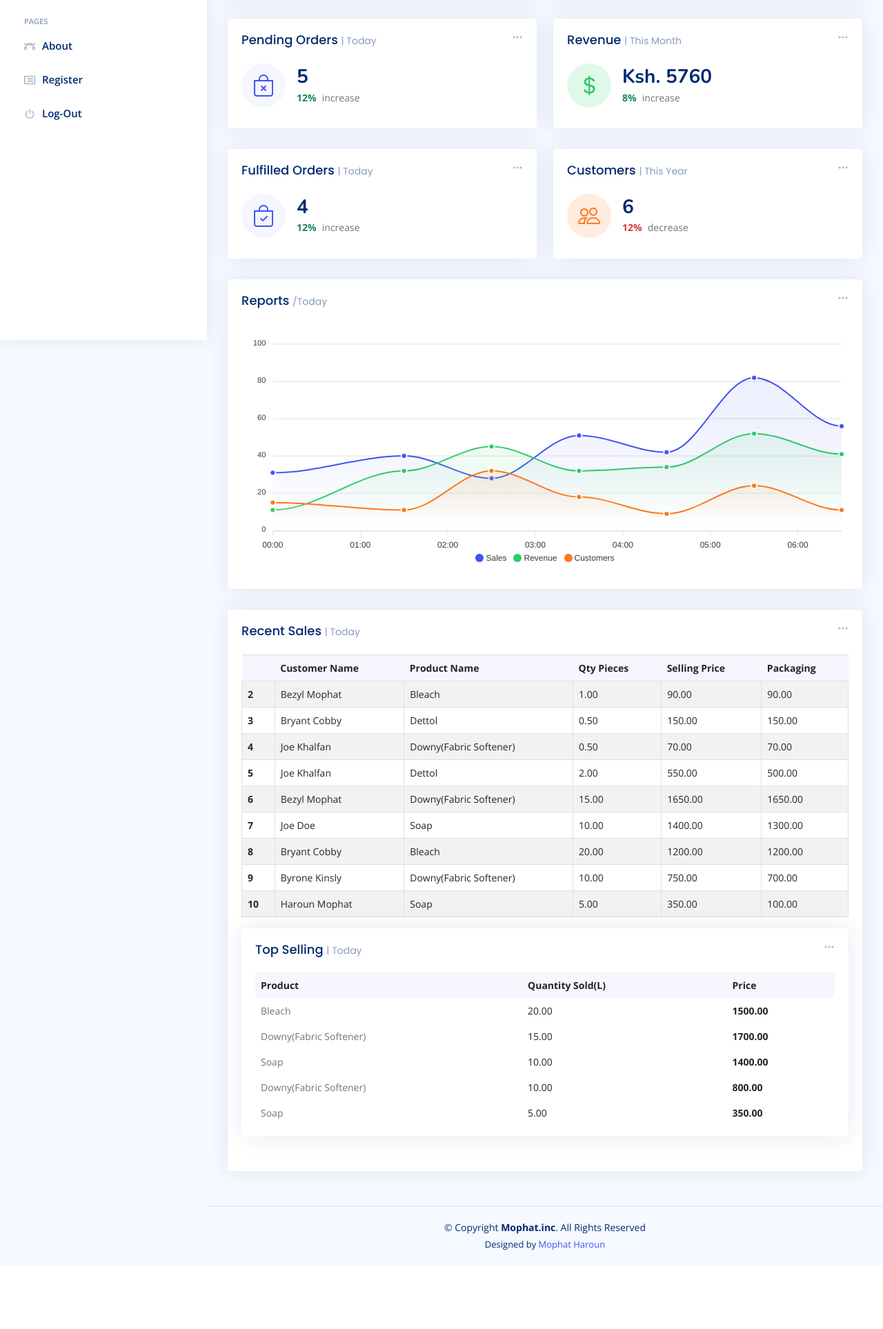
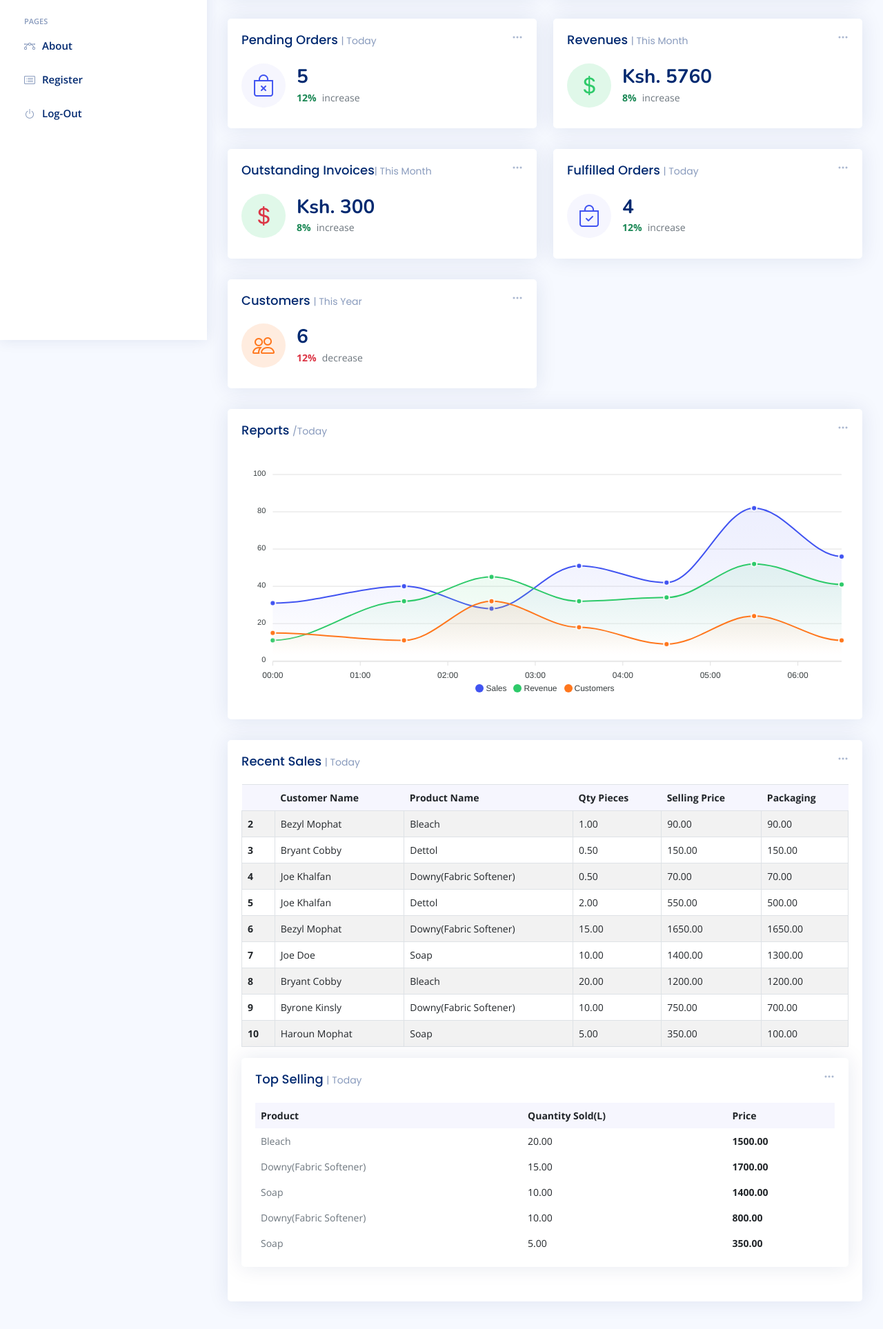
Before and after one commit to Bezyl-Mophat-Otieno/Point-of-Sale-System, a Django app: page /home/dashboard/ in a window 1280 px wide. Shown: the part 307-2234 px from the top of the page at 69% size. Before the commit the page ends 2120 px from the top, so only its background shows below. Run offline with Django 4.2, Linux system fonts and the light colour scheme; a user stored in the database is signed in; data comes from the database, SQL or seed files in the repository; both versions use the stored data as it was after the commit; some libraries are stand-ins or nearby versions.

Commit message:
Feature added

```diff
--- a/configurations/settings.py
+++ b/configurations/settings.py
@@ -128,4 +128,4 @@ STATIC_URL = '/static/'
 
 DEFAULT_AUTO_FIELD = 'django.db.models.BigAutoField'
 STATICFILES_DIRS = [BASE_DIR / 'configurations/static']
-STATIC_ROOT = os.path.join(BASE_DIR/'configurations', 'staticfiles')
+STATIC_ROOT = os.path.join(BASE_DIR / 'configurations', 'staticfiles')
--- a/home/views.py
+++ b/home/views.py
@@ -22,6 +22,7 @@ def index(request):
     # Calculatiing the revenue accrued by the sales
     sales = Order.objects.filter (amount_paid__gt=0 )
     revenue = sales.aggregate(total=Sum(F('amount_paid')))['total']
+    accountsRecievable = sales.aggregate(total=Sum(F('balance')))['total']
     #Counting the total number of sales made
     salesCount = sales.count();
     # render top sales in the home page
@@ -29,7 +30,7 @@ def index(request):
     #render the list of products that we currently have in stock
     products = Product.objects.all().count()
 
-    context = { 'pending':pendingOrders , 'fulfilled':fullFilledOrdersCount, 'salesCount':salesCount , 'products':products , 'customers':customers , 'revenue':revenue , 'topSales':topSales , 'products':products , 'sales':sales }
+    context = { 'pending':pendingOrders , 'fulfilled':fullFilledOrdersCount, 'salesCount':salesCount , 'products':products , 'customers':customers , 'revenue':revenue , 'topSales':topSales , 'products':products , 'sales':sales , 'accountsRecievable':accountsRecievable }
     return render(request, 'home/home.html',context)
 
 def aboutPage(request):
--- a/stockManager/models.py
+++ b/stockManager/models.py
@@ -49,6 +49,7 @@ class Order(models.Model):
     delivery = models.CharField(max_length=100,null=True , choices=DELIVERY)
     order_status = models.CharField(max_length=100,null=True , choices=STATUS)
     packaging = models.CharField(max_length=100,null=True , choices=PACKAGING)
+    balance = models.DecimalField(max_digits=6, decimal_places=2)
 
 
     def __str__(self):
@@ -58,6 +59,10 @@ class Order(models.Model):
     @property
     def credits (self):
         return self.sold_at - self.amount_paid
+
+    def save(self,*args, **kwargs):
+        self.balance = self.sold_at - self.amount_paid
+        super(Order, self).save(*args, **kwargs)
 
 
 
--- a/stockManager/urls.py
+++ b/stockManager/urls.py
@@ -30,6 +30,7 @@ path('fulfilledOrders/',views.fulfilledOrders,name='fulfilledOrders'),
     #sale patterrns
 path('addSale/',views.addSalesForm,name='addSale'),
 path('allSales/',views.allSales,name='allSales'),
+path('outstandingInvoices/',views.outstandingInvoices,name='outstandingInvoices'),
 # path('updateOrder/<int:orderId>',views.updateOrders,name='updateOrder'),
 # path('deleteOrder/<int:orderId>',views.deleteOrder,name='deleteOrder'),
 
--- a/templates/base.html
+++ b/templates/base.html
@@ -39,8 +39,8 @@
     </style>
 
       <!-- Favicons -->
-      <link href="{% static 'assets/img/favicon.png'%}" rel="icon">
-      <link href="{% static 'assets/img/apple-touch-icon.png'%}" rel="apple-touch-icon">
+      <link href="{% static 'assets/img/burst.jpeg'%}" rel="icon">
+      <link href="{% static 'assets/img/burst.jpeg'%}" rel="apple-touch-icon">
 
       <!-- Google Fonts -->
       <link href="https://fonts.gstatic.com" rel="preconnect">
--- a/templates/home/home.html
+++ b/templates/home/home.html
@@ -10,9 +10,9 @@
     <meta content="" name="description" />
     <meta content="" name="keywords" />
     <!-- Favicons -->
-    <link href="{% static 'assets/img/favicon.png'%}" rel="icon" />
+    <link href="{% static 'assets/img/burst.jpeg'%}" rel="icon" />
     <link
-      href="{% static 'assets/img/apple-touch-icon.png'%}"
+      href="{% static 'assets/img/burst.jpeg'%}"
       rel="apple-touch-icon"
     />
 
@@ -848,7 +848,7 @@
 
                   <div class="card-body">
                     <h5 class="card-title">
-                      Revenue <span>| This Month</span>
+                      Revenues <span>| This Month</span>
                     </h5>
 
                     <div class="d-flex align-items-center">
@@ -873,6 +873,54 @@
                 </div>
               </div>
               <!-- End Revenue Card -->
+
+
+              <!-- Outstanding Invoice Card -->
+              <div class="col-xxl-4 col-md-6">
+                <div class="card info-card revenue-card">
+                  <div class="filter">
+                    <a class="icon" href="#" data-bs-toggle="dropdown"
+                      ><i class="bi bi-three-dots"></i
+                    ></a>
+                    <ul
+                      class="dropdown-menu dropdown-menu-end dropdown-menu-arrow"
+                    >
+                      <li class="dropdown-header text-start">
+                        <h6>Filter</h6>
+                      </li>
+
+                      <li><a class="dropdown-item" href="#">Today</a></li>
+                      <li><a class="dropdown-item" href="#">This Month</a></li>
+                      <li><a class="dropdown-item" href="#">This Year</a></li>
+                    </ul>
+                  </div>
+
+                  <a href="{%url 'stockManager:outstandingInvoices' %}" class="card-body">
+                    <h5 class="card-title">
+                      Outstanding Invoices<span>| This Month</span>
+                    </h5>
+
+                    <div class="d-flex align-items-center">
+                      <div
+                        class="card-icon rounded-circle d-flex align-items-center justify-content-center"
+                      >
+                        <i class="bi bi-currency-dollar text-danger"></i>
+                      </div>
+                      <div class="ps-3">
+                        <h6>Ksh.
+                          {%if accountsRecievable == None %}
+                          0
+                          {% else %}
+                          {{accountsRecievable}}
+                          {% endif %}
+                        </h6>
+                        <span class="text-success small pt-1 fw-bold">8%</span>
+                        <span class="text-muted small pt-2 ps-1">increase</span>
+                      </div>
+                    </div>
+                  </a>
+                </div>
+              </div>
 
                              <!-- Orders Card -->
                              <div class="col-xxl-4 col-md-6">
@@ -1199,7 +1247,7 @@
         <!-- You can delete the links only if you purchased the pro version. -->
         <!-- Licensing information: https://bootstrapmade.com/license/ -->
         <!-- Purchase the pro version with working PHP/AJAX contact form: https://bootstrapmade.com/nice-admin-bootstrap-admin-html-template/ -->
-        Designed by <a href="https://bootstrapmade.com/">Mophat Haroun</a>
+        Designed by <a href = "mailto:bezylmophatotieno@gmail.com">Mophat Haroun</a>
       </div>
     </footer>
     <!-- End Footer -->
--- a/templates/stockManager/allProducts.html
+++ b/templates/stockManager/allProducts.html
@@ -11,7 +11,7 @@
 <br/>
 <table class="table table-striped table-bordered">
   <h5 class="form-header  w-100 text-start text-decoration-underline mt-5">
-    OUR PRODUCTS
+     PRODUCTS IN STOCK
 </h5>
 <nav aria-label="breadcrumb ">
   <ol class="breadcrumb mt-0 mb-5">
--- a/templates/stockManager/allSales.html
+++ b/templates/stockManager/allSales.html
@@ -45,7 +45,7 @@
       <td>{{sale.quantity_in_litres}}</td>
       <td>{{sale.sold_at}}</td>
       <td>{{sale.amount_paid}}</td>
-      <td>{{sale.credits}}</td>
+      <td>{{sale.balance}}</td>
 
     </tr>
     {% endfor %}
```
Also changed, not shown: stockManager/views.py (+9 -0 lines), db.sqlite3, stockManager/migrations/0009_order_balance.py (added).
